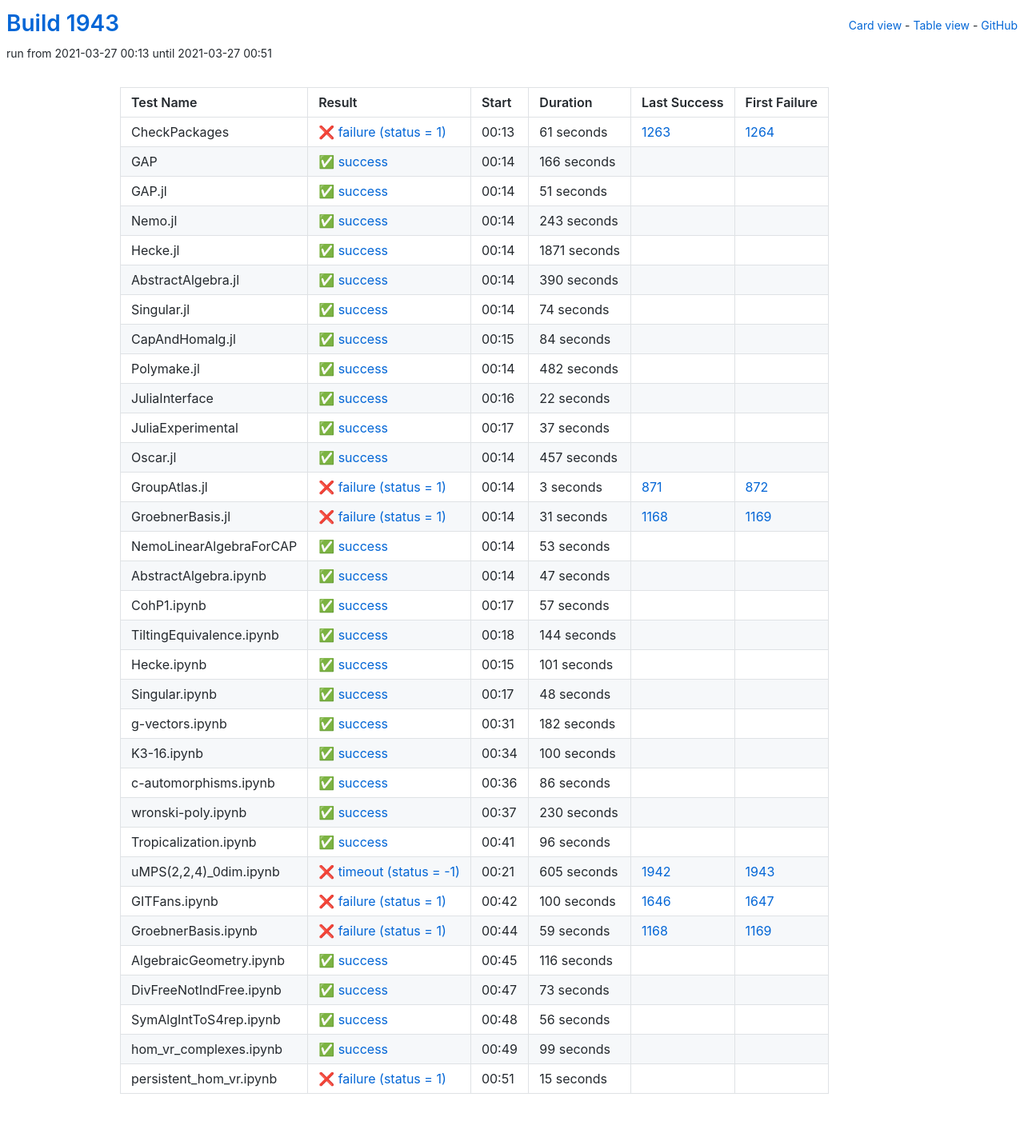
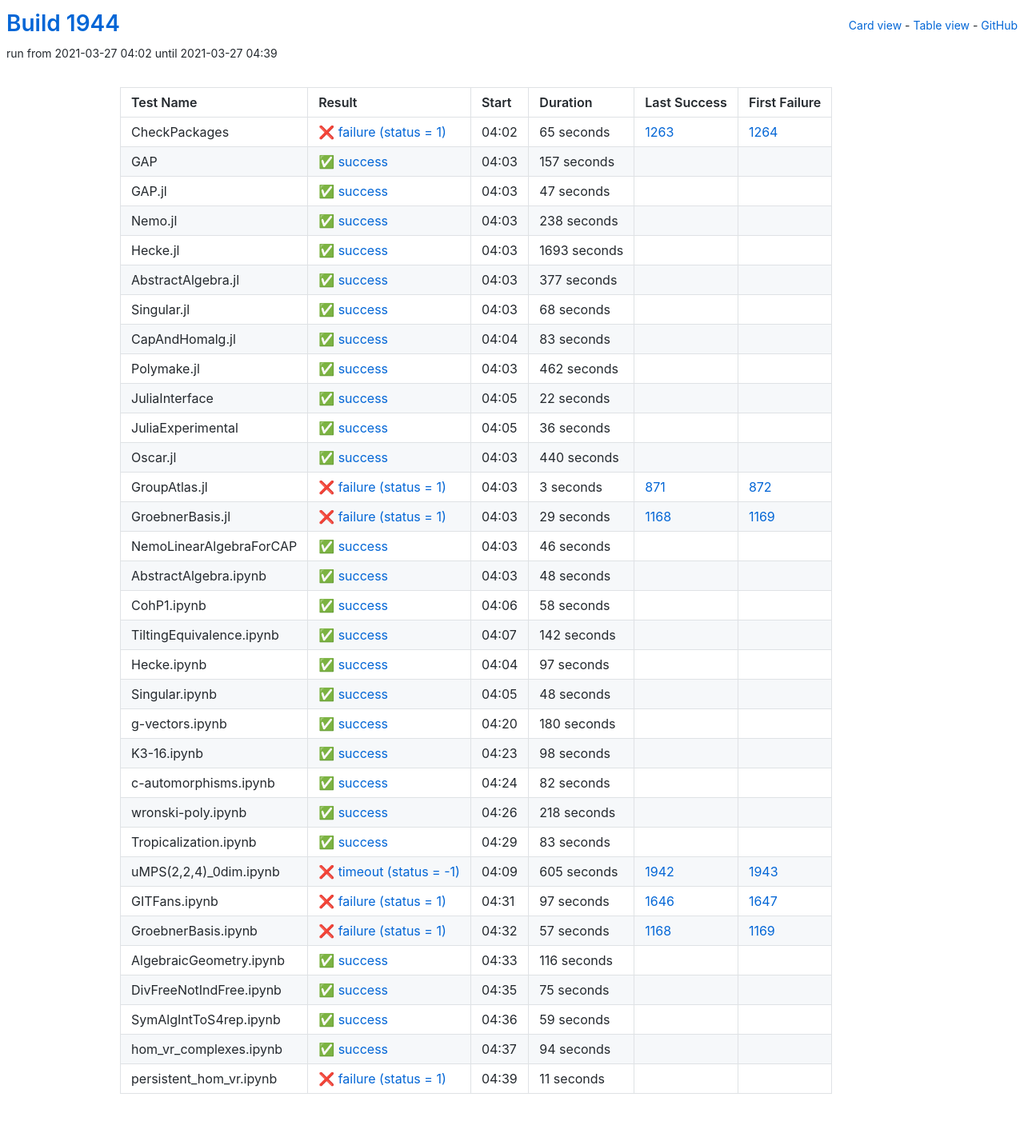
Before and after one commit to oscar-system/oscar-ci-status-stable, a Jekyll site: the page built from table.html, in a window 1280 px wide. Shown: the whole page at 80% size. Built offline with Jekyll 4.4.1, drawn with Linux system fonts in a browser that asks for light colours.

Commit message:
Build #1944

```diff
--- a/_data/ci.yml
+++ b/_data/ci.yml
@@ -1,6 +1,6 @@
 ---
-build: 1943
-build_url: https://oscarci.mathematik.uni-kl.de/job/oscar-stable/1943/
+build: 1944
+build_url: https://oscarci.mathematik.uni-kl.de/job/oscar-stable/1944/
 job: oscar-stable
 organization: oscar-system
 repo: oscar-ci-status-stable
@@ -8,116 +8,116 @@ repourl: https://github.com/oscar-system/oscar-ci-status-stable
 tests:
 - name: CheckPackages
   id: checkpackages
-  log: https://oscarci.mathematik.uni-kl.de/job/oscar-stable/1943/artifact/logs/build-1943/CheckPackages.log
-  start: 2021-03-27 00:13
+  log: https://oscarci.mathematik.uni-kl.de/job/oscar-stable/1944/artifact/logs/build-1944/CheckPackages.log
+  start: 2021-03-27 04:02
   success: false
   exitcode: 1
   status: failure
-  duration: 61
+  duration: 65
   last_success: 1263
   last_success_url: https://oscarci.mathematik.uni-kl.de/job/oscar-stable/1263/
   first_failure: 1264
   first_failure_url: https://oscarci.mathematik.uni-kl.de/job/oscar-stable/1264/
 - name: GAP
   id: gap
-  log: https://oscarci.mathematik.uni-kl.de/job/oscar-stable/1943/artifact/logs/build-1943/GAP.log
-  start: 2021-03-27 00:14
+  log: https://oscarci.mathematik.uni-kl.de/job/oscar-stable/1944/artifact/logs/build-1944/GAP.log
+  start: 2021-03-27 04:03
   success: true
   exitcode: 0
   status: success
-  duration: 166
+  duration: 157
   last_success: false
   last_success_url:
   first_failure: false
   first_failure_url:
 - name: GAP.jl
   id: gap-jl
-  log: https://oscarci.mathematik.uni-kl.de/job/oscar-stable/1943/artifact/logs/build-1943/GAP.jl.log
-  start: 2021-03-27 00:14
+  log: https://oscarci.mathematik.uni-kl.de/job/oscar-stable/1944/artifact/logs/build-1944/GAP.jl.log
+  start: 2021-03-27 04:03
   success: true
   exitcode: 0
   status: success
-  duration: 51
+  duration: 47
   last_success: false
   last_success_url:
   first_failure: false
   first_failure_url:
 - name: Nemo.jl
   id: nemo-jl
-  log: https://oscarci.mathematik.uni-kl.de/job/oscar-stable/1943/artifact/logs/build-1943/Nemo.jl.log
-  start: 2021-03-27 00:14
+  log: https://oscarci.mathematik.uni-kl.de/job/oscar-stable/1944/artifact/logs/build-1944/Nemo.jl.log
+  start: 2021-03-27 04:03
   success: true
   exitcode: 0
   status: success
-  duration: 243
+  duration: 238
   last_success: false
   last_success_url:
   first_failure: false
   first_failure_url:
 - name: Hecke.jl
   id: hecke-jl
-  log: https://oscarci.mathematik.uni-kl.de/job/oscar-stable/1943/artifact/logs/build-1943/Hecke.jl.log
-  start: 2021-03-27 00:14
+  log: https://oscarci.mathematik.uni-kl.de/job/oscar-stable/1944/artifact/logs/build-1944/Hecke.jl.log
+  start: 2021-03-27 04:03
   success: true
   exitcode: 0
   status: success
-  duration: 1871
+  duration: 1693
   last_success: false
   last_success_url:
   first_failure: false
   first_failure_url:
 - name: AbstractAlgebra.jl
   id: abstractalgebra-jl
-  log: https://oscarci.mathematik.uni-kl.de/job/oscar-stable/1943/artifact/logs/build-1943/AbstractAlgebra.jl.log
-  start: 2021-03-27 00:14
+  log: https://oscarci.mathematik.uni-kl.de/job/oscar-stable/1944/artifact/logs/build-1944/AbstractAlgebra.jl.log
+  start: 2021-03-27 04:03
   success: true
   exitcode: 0
   status: success
-  duration: 390
+  duration: 377
   last_success: false
   last_success_url:
   first_failure: false
   first_failure_url:
 - name: Singular.jl
   id: singular-jl
-  log: https://oscarci.mathematik.uni-kl.de/job/oscar-stable/1943/artifact/logs/build-1943/Singular.jl.log
-  start: 2021-03-27 00:14
+  log: https://oscarci.mathematik.uni-kl.de/job/oscar-stable/1944/artifact/logs/build-1944/Singular.jl.log
+  start: 2021-03-27 04:03
   success: true
   exitcode: 0
   status: success
-  duration: 74
+  duration: 68
   last_success: false
   last_success_url:
   first_failure: false
   first_failure_url:
 - name: CapAndHomalg.jl
   id: capandhomalg-jl
-  log: https://oscarci.mathematik.uni-kl.de/job/oscar-stable/1943/artifact/logs/build-1943/CapAndHomalg.jl.log
-  start: 2021-03-27 00:15
+  log: https://oscarci.mathematik.uni-kl.de/job/oscar-stable/1944/artifact/logs/build-1944/CapAndHomalg.jl.log
+  start: 2021-03-27 04:04
   success: true
   exitcode: 0
   status: success
-  duration: 84
+  duration: 83
   last_success: false
   last_success_url:
   first_failure: false
   first_failure_url:
 - name: Polymake.jl
   id: polymake-jl
-  log: https://oscarci.mathematik.uni-kl.de/job/oscar-stable/1943/artifact/logs/build-1943/Polymake.jl.log
-  start: 2021-03-27 00:14
+  log: https://oscarci.mathematik.uni-kl.de/job/oscar-stable/1944/artifact/logs/build-1944/Polymake.jl.log
+  start: 2021-03-27 04:03
   success: true
   exitcode: 0
   status: success
-  duration: 482
+  duration: 462
   last_success: false
   last_success_url:
   first_failure: false
   first_failure_url:
 - name: JuliaInterface
   id: juliainterface
-  log: https://oscarci.mathematik.uni-kl.de/job/oscar-stable/1943/artifact/logs/build-1943/JuliaInterface.log
-  start: 2021-03-27 00:16
+  log: https://oscarci.mathematik.uni-kl.de/job/oscar-stable/1944/artifact/logs/build-1944/JuliaInterface.log
+  start: 2021-03-27 04:05
   success: true
   exitcode: 0
   status: success
@@ -128,32 +128,32 @@ tests:
   first_failure_url:
 - name: JuliaExperimental
   id: juliaexperimental
-  log: https://oscarci.mathematik.uni-kl.de/job/oscar-stable/1943/artifact/logs/build-1943/JuliaExperimental.log
-  start: 2021-03-27 00:17
+  log: https://oscarci.mathematik.uni-kl.de/job/oscar-stable/1944/artifact/logs/build-1944/JuliaExperimental.log
+  start: 2021-03-27 04:05
   success: true
   exitcode: 0
   status: success
-  duration: 37
+  duration: 36
   last_success: false
   last_success_url:
   first_failure: false
   first_failure_url:
 - name: Oscar.jl
   id: oscar-jl
-  log: https://oscarci.mathematik.uni-kl.de/job/oscar-stable/1943/artifact/logs/build-1943/Oscar.jl.log
-  start: 2021-03-27 00:14
+  log: https://oscarci.mathematik.uni-kl.de/job/oscar-stable/1944/artifact/logs/build-1944/Oscar.jl.log
+  start: 2021-03-27 04:03
   success: true
   exitcode: 0
   status: success
-  duration: 457
+  duration: 440
   last_success: false
   last_success_url:
   first_failure: false
   first_failure_url:
 - name: GroupAtlas.jl
   id: groupatlas-jl
-  log: https://oscarci.mathematik.uni-kl.de/job/oscar-stable/1943/artifact/logs/build-1943/GroupAtlas.jl.log
-  start: 2021-03-27 00:14
+  log: https://oscarci.mathematik.uni-kl.de/job/oscar-stable/1944/artifact/logs/build-1944/GroupAtlas.jl.log
+  start: 2021-03-27 04:03
   success: false
   exitcode: 1
   status: failure
@@ -164,80 +164,80 @@ tests:
   first_failure_url: https://oscarci.mathematik.uni-kl.de/job/oscar-stable/872/
 - name: GroebnerBasis.jl
   id: groebnerbasis-jl
-  log: https://oscarci.mathematik.uni-kl.de/job/oscar-stable/1943/artifact/logs/build-1943/GroebnerBasis.jl.log
-  start: 2021-03-27 00:14
+  log: https://oscarci.mathematik.uni-kl.de/job/oscar-stable/1944/artifact/logs/build-1944/GroebnerBasis.jl.log
+  start: 2021-03-27 04:03
   success: false
   exitcode: 1
   status: failure
-  duration: 31
+  duration: 29
   last_success: 1168
   last_success_url: https://oscarci.mathematik.uni-kl.de/job/oscar-stable/1168/
   first_failure: 1169
   first_failure_url: https://oscarci.mathematik.uni-kl.de/job/oscar-stable/1169/
 - name: NemoLinearAlgebraForCAP
   id: nemolinearalgebraforcap
-  log: https://oscarci.mathematik.uni-kl.de/job/oscar-stable/1943/artifact/logs/build-1943/NemoLinearAlgebraForCAP.log
-  start: 2021-03-27 00:14
+  log: https://oscarci.mathematik.uni-kl.de/job/oscar-stable/1944/artifact/logs/build-1944/NemoLinearAlgebraForCAP.log
+  start: 2021-03-27 04:03
   success: true
   exitcode: 0
   status: success
-  duration: 53
+  duration: 46
   last_success: false
   last_success_url:
   first_failure: false
   first_failure_url:
 - name: AbstractAlgebra.ipynb
   id: abstractalgebra-ipynb
-  log: https://oscarci.mathematik.uni-kl.de/job/oscar-stable/1943/artifact/logs/build-1943/AbstractAlgebra.ipynb.log
-  start: 2021-03-27 00:14
+  log: https://oscarci.mathematik.uni-kl.de/job/oscar-stable/1944/artifact/logs/build-1944/AbstractAlgebra.ipynb.log
+  start: 2021-03-27 04:03
   success: true
   exitcode: 0
   status: success
-  duration: 47
+  duration: 48
   last_success: false
   last_success_url:
   first_failure: false
   first_failure_url:
 - name: CohP1.ipynb
   id: cohp1-ipynb
-  log: https://oscarci.mathematik.uni-kl.de/job/oscar-stable/1943/artifact/logs/build-1943/CohP1.ipynb.log
-  start: 2021-03-27 00:17
+  log: https://oscarci.mathematik.uni-kl.de/job/oscar-stable/1944/artifact/logs/build-1944/CohP1.ipynb.log
+  start: 2021-03-27 04:06
   success: true
   exitcode: 0
   status: success
-  duration: 57
+  duration: 58
   last_success: false
   last_success_url:
   first_failure: false
   first_failure_url:
 - name: TiltingEquivalence.ipynb
   id: tiltingequivalence-ipynb
-  log: https://oscarci.mathematik.uni-kl.de/job/oscar-stable/1943/artifact/logs/build-1943/TiltingEquivalence.ipynb.log
-  start: 2021-03-27 00:18
+  log: https://oscarci.mathematik.uni-kl.de/job/oscar-stable/1944/artifact/logs/build-1944/TiltingEquivalence.ipynb.log
+  start: 2021-03-27 04:07
   success: true
   exitcode: 0
   status: success
-  duration: 144
+  duration: 142
   last_success: false
   last_success_url:
   first_failure: false
   first_failure_url:
 - name: Hecke.ipynb
   id: hecke-ipynb
-  log: https://oscarci.mathematik.uni-kl.de/job/oscar-stable/1943/artifact/logs/build-1943/Hecke.ipynb.log
-  start: 2021-03-27 00:15
+  log: https://oscarci.mathematik.uni-kl.de/job/oscar-stable/1944/artifact/logs/build-1944/Hecke.ipynb.log
+  start: 2021-03-27 04:04
   success: true
   exitcode: 0
   status: success
-  duration: 101
+  duration: 97
   last_success: false
   last_success_url:
   first_failure: false
   first_failure_url:
 - name: Singular.ipynb
   id: singular-ipynb
-  log: https://oscarci.mathematik.uni-kl.de/job/oscar-stable/1943/artifact/logs/build-1943/Singular.ipynb.log
-  start: 2021-03-27 00:17
+  log: https://oscarci.mathematik.uni-kl.de/job/oscar-stable/1944/artifact/logs/build-1944/Singular.ipynb.log
+  start: 2021-03-27 04:05
   success: true
   exitcode: 0
   status: success
@@ -248,68 +248,68 @@ tests:
   first_failure_url:
 - name: g-vectors.ipynb
   id: g-vectors-ipynb
-  log: https://oscarci.mathematik.uni-kl.de/job/oscar-stable/1943/artifact/logs/build-1943/g-vectors.ipynb.log
-  start: 2021-03-27 00:31
+  log: https://oscarci.mathematik.uni-kl.de/job/oscar-stable/1944/artifact/logs/build-1944/g-vectors.ipynb.log
+  start: 2021-03-27 04:20
   success: true
   exitcode: 0
   status: success
-  duration: 182
+  duration: 180
   last_success: false
   last_success_url:
   first_failure: false
   first_failure_url:
 - name: K3-16.ipynb
   id: k3-16-ipynb
-  log: https://oscarci.mathematik.uni-kl.de/job/oscar-stable/1943/artifact/logs/build-1943/K3-16.ipynb.log
-  start: 2021-03-27 00:34
+  log: https://oscarci.mathematik.uni-kl.de/job/oscar-stable/1944/artifact/logs/build-1944/K3-16.ipynb.log
+  start: 2021-03-27 04:23
   success: true
   exitcode: 0
   status: success
-  duration: 100
+  duration: 98
   last_success: false
   last_success_url:
   first_failure: false
   first_failure_url:
 - name: c-automorphisms.ipynb
   id: c-automorphisms-ipynb
-  log: https://oscarci.mathematik.uni-kl.de/job/oscar-stable/1943/artifact/logs/build-1943/c-automorphisms.ipynb.log
-  start: 2021-03-27 00:36
+  log: https://oscarci.mathematik.uni-kl.de/job/oscar-stable/1944/artifact/logs/build-1944/c-automorphisms.ipynb.log
+  start: 2021-03-27 04:24
   success: true
   exitcode: 0
   status: success
-  duration: 86
+  duration: 82
   last_success: false
   last_success_url:
   first_failure: false
   first_failure_url:
 - name: wronski-poly.ipynb
   id: wronski-poly-ipynb
-  log: https://oscarci.mathematik.uni-kl.de/job/oscar-stable/1943/artifact/logs/build-1943/wronski-poly.ipynb.log
-  start: 2021-03-27 00:37
+  log: https://oscarci.mathematik.uni-kl.de/job/oscar-stable/1944/artifact/logs/build-1944/wronski-poly.ipynb.log
+  start: 2021-03-27 04:26
   success: true
   exitcode: 0
   status: success
-  duration: 230
+  duration: 218
   last_success: false
   last_success_url:
   first_failure: false
   first_failure_url:
 - name: Tropicalization.ipynb
   id: tropicalization-ipynb
-  log: https://oscarci.mathematik.uni-kl.de/job/oscar-stable/1943/artifact/logs/build-1943/Tropicalization.ipynb.log
-  start: 2021-03-27 00:41
+  log: https://oscarci.mathematik.uni-kl.de/job/oscar-stable/1944/artifact/logs/build-1944/Tropicalization.ipynb.log
+  start: 2021-03-27 04:29
   success: true
   exitcode: 0
   status: success
-  duration: 96
+  duration: 83
   last_success: false
   last_success_url:
   first_failure: false
   first_failure_url:
 - name: uMPS(2,2,4)_0dim.ipynb
   id: umps-2-2-4-0dim-ipynb
-  log: https://oscarci.mathematik.uni-kl.de/job/oscar-stable/1943/artifact/logs/build-1943/uMPS-2-2-4-_0dim.ipynb.log
-  start: 2021-03-27 00:21
+  log: https://oscarci.mathematik.uni-kl.de/job/oscar-stable/1944/artifact/logs/build-1944/uMPS-2-2-4-_0dim.ipynb.log
+  start: 2021-03-27 04:09
   success: false
   exitcode: -1
   status: timeout
@@ -320,32 +320,32 @@ tests:
   first_failure_url: https://oscarci.mathematik.uni-kl.de/job/oscar-stable/1943/
 - name: GITFans.ipynb
   id: gitfans-ipynb
-  log: https://oscarci.mathematik.uni-kl.de/job/oscar-stable/1943/artifact/logs/build-1943/GITFans.ipynb.log
-  start: 2021-03-27 00:42
+  log: https://oscarci.mathematik.uni-kl.de/job/oscar-stable/1944/artifact/logs/build-1944/GITFans.ipynb.log
+  start: 2021-03-27 04:31
   success: false
   exitcode: 1
   status: failure
-  duration: 100
+  duration: 97
   last_success: 1646
   last_success_url: https://oscarci.mathematik.uni-kl.de/job/oscar-stable/1646/
   first_failure: 1647
   first_failure_url: https://oscarci.mathematik.uni-kl.de/job/oscar-stable/1647/
 - name: GroebnerBasis.ipynb
   id: groebnerbasis-ipynb
-  log: https://oscarci.mathematik.uni-kl.de/job/oscar-stable/1943/artifact/logs/build-1943/GroebnerBasis.ipynb.log
-  start: 2021-03-27 00:44
+  log: https://oscarci.mathematik.uni-kl.de/job/oscar-stable/1944/artifact/logs/build-1944/GroebnerBasis.ipynb.log
+  start: 2021-03-27 04:32
   success: false
   exitcode: 1
   status: failure
-  duration: 59
+  duration: 57
   last_success: 1168
   last_success_url: https://oscarci.mathematik.uni-kl.de/job/oscar-stable/1168/
   first_failure: 1169
   first_failure_url: https://oscarci.mathematik.uni-kl.de/job/oscar-stable/1169/
 - name: AlgebraicGeometry.ipynb
   id: algebraicgeometry-ipynb
-  log: https://oscarci.mathematik.uni-kl.de/job/oscar-stable/1943/artifact/logs/build-1943/AlgebraicGeometry.ipynb.log
-  start: 2021-03-27 00:45
+  log: https://oscarci.mathematik.uni-kl.de/job/oscar-stable/1944/artifact/logs/build-1944/AlgebraicGeometry.ipynb.log
+  start: 2021-03-27 04:33
   success: true
   exitcode: 0
   status: success
@@ -356,48 +356,48 @@ tests:
   first_failure_url:
 - name: DivFreeNotIndFree.ipynb
   id: divfreenotindfree-ipynb
-  log: https://oscarci.mathematik.uni-kl.de/job/oscar-stable/1943/artifact/logs/build-1943/DivFreeNotIndFree.ipynb.log
-  start: 2021-03-27 00:47
+  log: https://oscarci.mathematik.uni-kl.de/job/oscar-stable/1944/artifact/logs/build-1944/DivFreeNotIndFree.ipynb.log
+  start: 2021-03-27 04:35
   success: true
   exitcode: 0
   status: success
-  duration: 73
+  duration: 75
   last_success: false
   last_success_url:
   first_failure: false
   first_failure_url:
 - name: SymAlgIntToS4rep.ipynb
   id: symalginttos4rep-ipynb
-  log: https://oscarci.mathematik.uni-kl.de/job/oscar-stable/1943/artifact/logs/build-1943/SymAlgIntToS4rep.ipynb.log
-  start: 2021-03-27 00:48
+  log: https://oscarci.mathematik.uni-kl.de/job/oscar-stable/1944/artifact/logs/build-1944/SymAlgIntToS4rep.ipynb.log
+  start: 2021-03-27 04:36
   success: true
   exitcode: 0
   status: success
-  duration: 56
+  duration: 59
   last_success: false
   last_success_url:
   first_failure: false
   first_failure_url:
 - name: hom_vr_complexes.ipynb
   id: hom-vr-complexes-ipynb
-  log: https://oscarci.mathematik.uni-kl.de/job/oscar-stable/1943/artifact/logs/build-1943/hom_vr_complexes.ipynb.log
-  start: 2021-03-27 00:49
+  log: https://oscarci.mathematik.uni-kl.de/job/oscar-stable/1944/artifact/logs/build-1944/hom_vr_complexes.ipynb.log
+  start: 2021-03-27 04:37
   success: true
   exitcode: 0
   status: success
-  duration: 99
+  duration: 94
   last_success: false
   last_success_url:
   first_failure: false
   first_failure_url:
 - name: persistent_hom_vr.ipynb
   id: persistent-hom-vr-ipynb
-  log: https://oscarci.mathematik.uni-kl.de/job/oscar-stable/1943/artifact/logs/build-1943/persistent_hom_vr.ipynb.log
-  start: 2021-03-27 00:51
+  log: https://oscarci.mathematik.uni-kl.de/job/oscar-stable/1944/artifact/logs/build-1944/persistent_hom_vr.ipynb.log
+  start: 2021-03-27 04:39
   success: false
   exitcode: 1
   status: failure
-  duration: 15
+  duration: 11
   last_success: false
   last_success_url:
   first_failure: false
```
Also changed, not shown: README.md.
